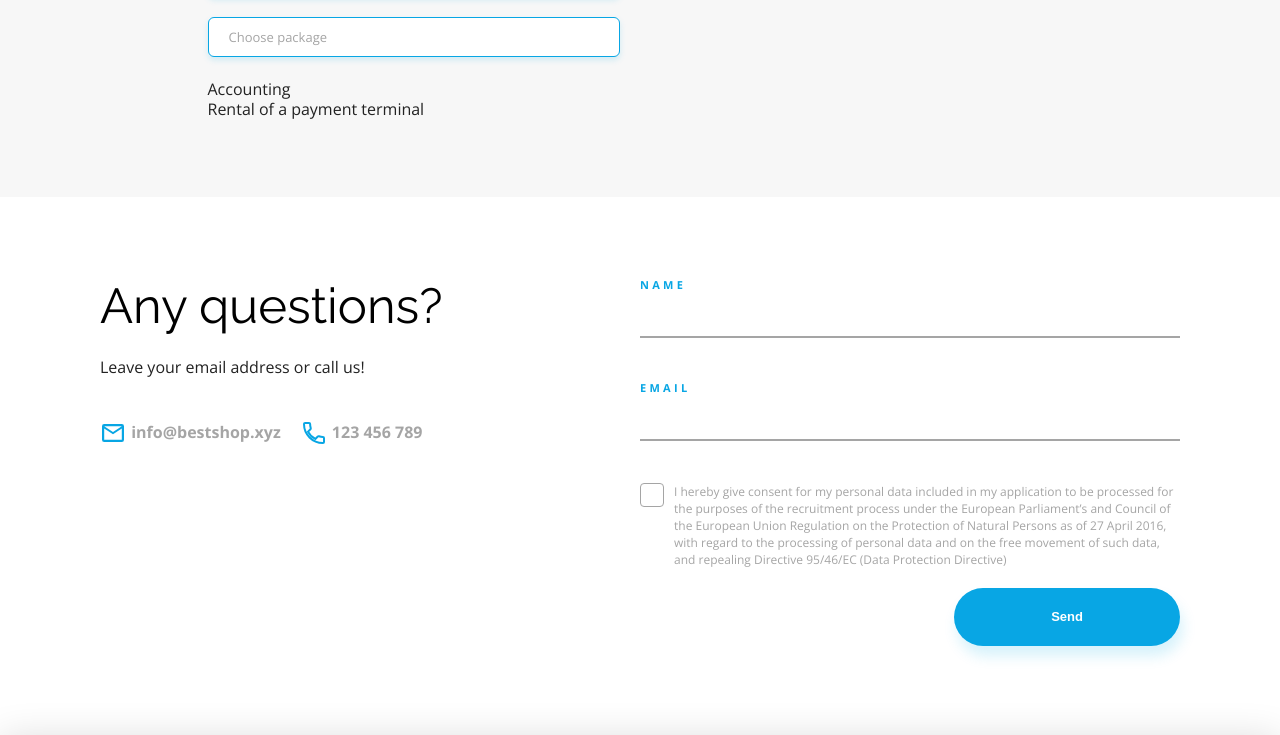
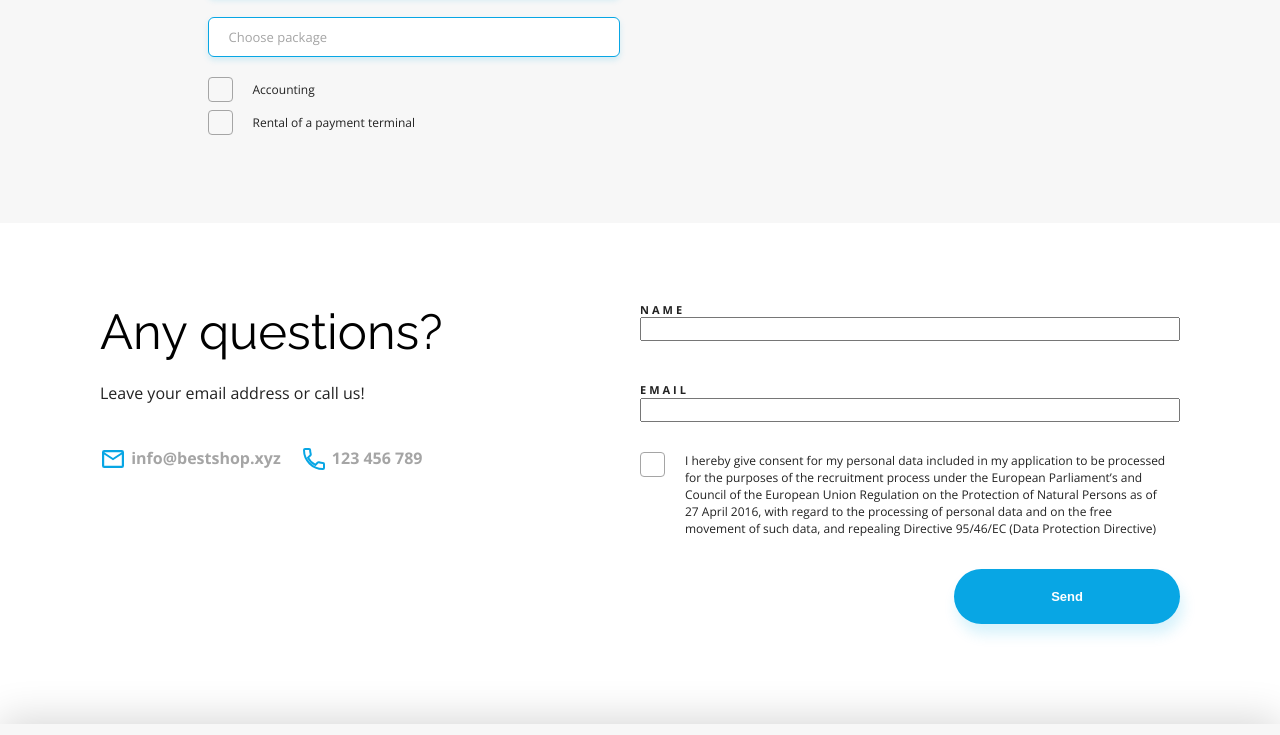
Before and after one commit to EdytaWe/BestShop, a website: page public/index.html in a window 1280 px wide. Shown: the part 3811-4546 px from the top of the page. Drawn offline with nearby package versions, Linux system fonts and the light colour scheme.

Commit message:
add changes in form section

```diff
--- a/public/index.html
+++ b/public/index.html
@@ -250,20 +250,23 @@
                 </div>
             </div>
             <div class="contact__column" id="contact">
-                <form class="form__column">
+                <form class="form">
                     <div class="form__field">
                     <label class="form__label" for="name">name</label>
                     <input type="text" id="name">
                     </div>
                     <div class="form__field">
                     <label class="form__label" for="e-mail">email</label>
-                    <input type="text" id="e-mail">
+                    <input type="email" id="e-mail">
                     </div>
-                    <label class="checkbox">
-                        <input type="checkbox">
+                    <div class="form__consent">
+                    <label class="form__checkbox">
+                        <input type="checkbox"/>
                         <span class="checkbox"></span>
-                        <p>I hereby give consent for my personal data included in my application to be processed for the purposes of the recruitment process under the European Parliament’s and Council of the European Union Regulation on the Protection of Natural Persons as of 27 April 2016, with regard to the processing of personal data and on the free movement of such data, and repealing Directive 95/46/EC (Data Protection Directive)</p>
-                </label>
+                        <p class="consent__text">I hereby give consent for my personal data included in my application to be processed for the purposes of the recruitment process under the European Parliament’s and Council of the European Union Regulation on the Protection of Natural Persons as of 27 April 2016, with regard to the processing of personal data and on the free movement of such data, and repealing Directive 95/46/EC (Data Protection Directive)
+                        </p>
+                    </label>
+                    </div>
                     <button type="submit" class="btn btn__primary form__btn">Send</button>
             </form>
             </div>
@@ -281,5 +284,6 @@
             </section>
         </div>
     </footer>
+    <script src="js/app.js"></script>
 </body>
 </html>
--- a/src/styles/elements/_form.scss
+++ b/src/styles/elements/_form.scss
@@ -1,70 +1,79 @@
-.form__column {
-  display: flex;
-  flex-direction: column;
-  @include tablet {
-    margin-top: 50px;
-  }
-}
-.form__label {
+.form {
   display: flex;
   flex-direction: column;
 }
+
 .form__field {
   display: flex;
   flex-direction: column;
 }
+
+.form__field:first-of-type {
+  margin-bottom: 42px;
+}
+
 .form__label {
   font-weight: bold;
+  text-transform: uppercase;
+  color: var(--color-primary);
+  line-height: 0.9rem;
+  letter-spacing: 3px;
   font-size: 0.6875rem;
-  text-transform: uppercase;
-  color: $color-primary;
-  letter-spacing: 3.28px;
-  line-height: 0.9375rem;
 }
-input[type="text"] {
+
+.form__input {
   border: none;
-  border-bottom: 2px solid $color-grey;
+  border-bottom: 1px solid var(--color-grey);
   background-color: transparent;
   line-height: 2.625rem;
 }
-input[type="text"]:first-of-type {
-  margin-bottom: 42px;
+.form__consent {
+  margin-top: 30px;
 }
-.checkbox {
-  display: flex;
+
+.form__checkbox {
+  display: block;
+  position: relative;
+  padding-left: 35px;
+  margin-bottom: 12px;
   cursor: pointer;
+  font-size: 1.375rem;
 }
-input[type="checkbox"] {
+
+.form__checkbox input {
+  position: absolute;
   opacity: 0;
+  cursor: pointer;
+  height: 0;
+  width: 0;
+}
+.form__checkbox .checkbox {
   position: absolute;
-  cursor: pointer;
-  width: 0;
-  height: 0;
-}
-.checkbox span {
-  display: box;
-  flex-basis: 24px;
-  height: 24px;
-  flex-shrink: 0;
+  top: 0;
+  left: 0;
+  height: 25px;
+  width: 25px;
+  background-color: var(--color-white);
   border: 1px solid $color-grey;
   border-radius: 4px;
 }
-input[type="checkbox"]:checked ~ .checkbox {
-  background-image: url(../assets/Checkmark.svg);
+
+.form__checkbox input:checked ~ .checkbox {
+  background-image: url("../../../public/assets/Checkmark.svg");
   background-position: center;
   background-size: 50%;
   background-repeat: no-repeat;
 }
-.checkbox p {
+.form__checkbox .consent__text {
+  margin: 0 10px;
   font-size: 0.75rem;
-  line-height: 1.0625rem;
-  color: $color-grey;
-  margin-left: 10px;
+  color: var(--color-grey);
+  line-height: 17px;
 }
-.form__btn {
+
+.form .btn {
+  font-size: 0.8125rem;
+  padding: 20px 97px;
   align-self: flex-end;
-  font-size: 0.8125rem;
-  line-height: 1.125rem;
-  padding: 20px 97px;
   margin-top: 20px;
 }
```
Also changed, not shown: public/css/style.css, 1 other file.
